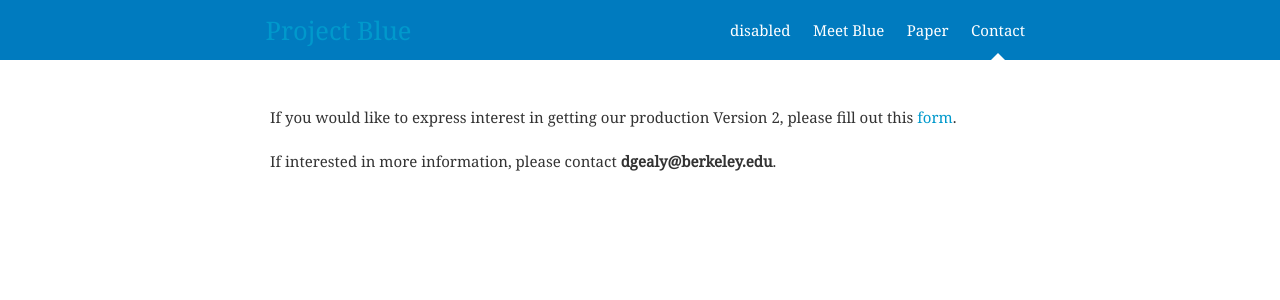
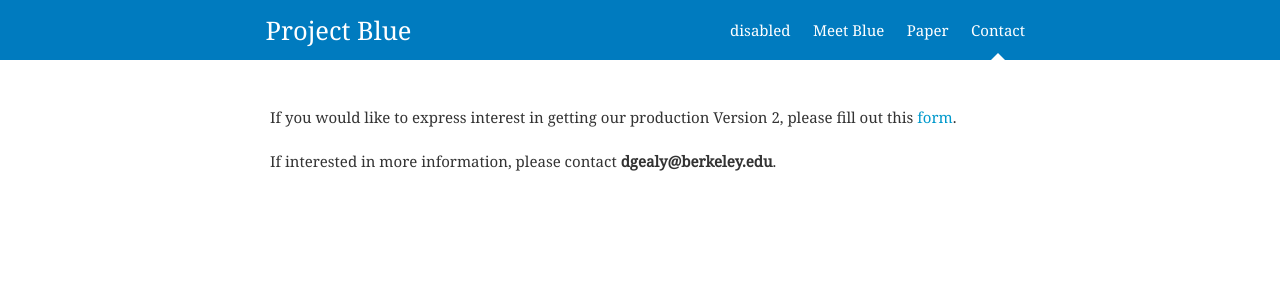
Before and after one commit to berkeleyopenarms/rll_site, a Jekyll site: the page built from contact.md, in a window 1280 px wide. Shown: the top 300 px of the page. Built offline with Jekyll 4.4.1, drawn with Linux system fonts in a browser that asks for light colours; comment, search, counter and statistics services are not loaded.

Commit message:
Update site.css

```diff
--- a/assets/stylesheets/site.css
+++ b/assets/stylesheets/site.css
@@ -68,6 +68,10 @@ header .inner {
     align-items: center;
 }
 
+header a:link, header a:visited {
+    color: #fff;
+}
+
 #site_logo {
     color: #fff;
     margin-left: 1em;
@@ -98,10 +102,6 @@ nav ul li.active:after {
 
 nav ul li:last-child {
     margin-right: 0;
-}
-
-nav ul li a:link, nav ul li a:visited {
-    color: #fff;
 }
 
 main {
```
